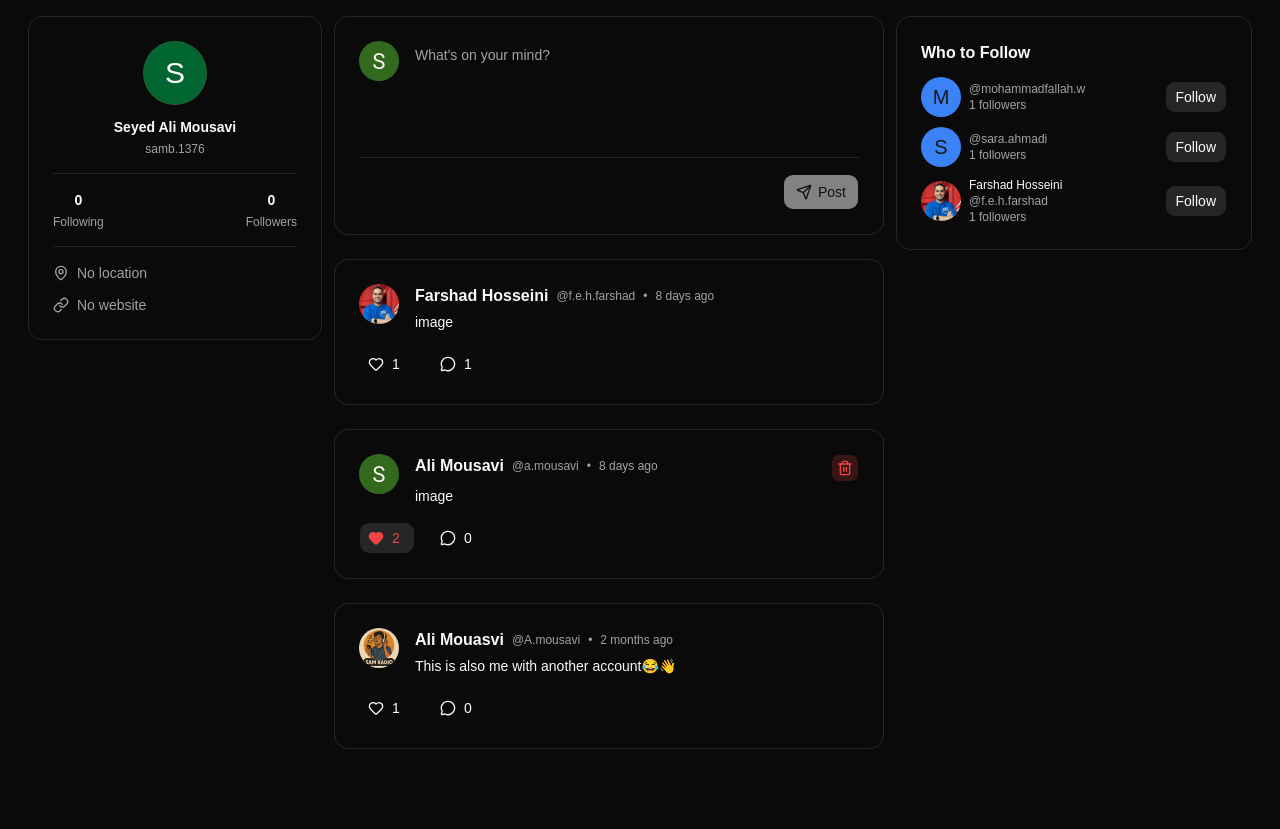
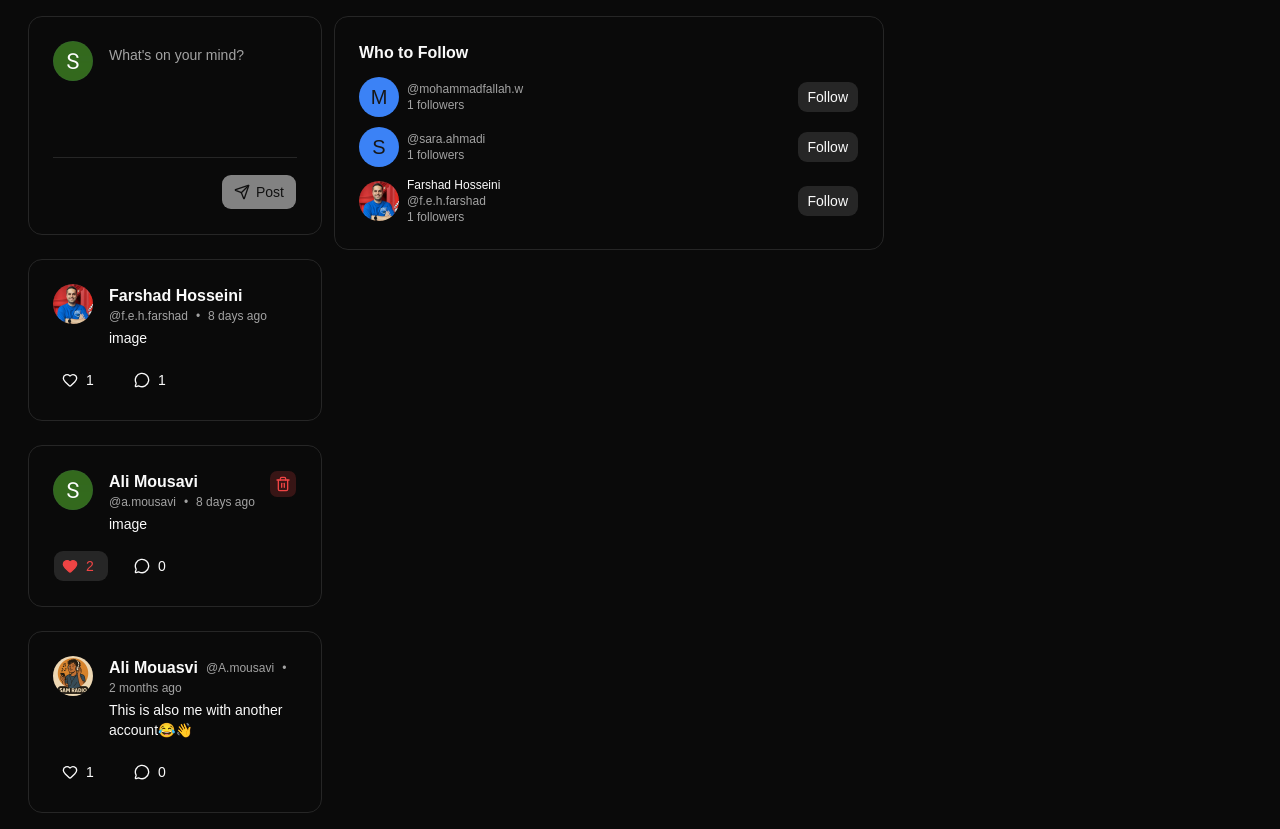
Before and after one commit to hmgolshani/Socially, a React (Vite) app: page / in a window 1280 px wide. Before the commit the page ends 800 px from the top, so only its background shows below. Built offline with nearby package versions, Linux system fonts and the light colour scheme.

Commit message:
fix layout in md size

```diff
--- a/src/components/layouts/Layout.tsx
+++ b/src/components/layouts/Layout.tsx
@@ -28,7 +28,7 @@ const Layout = () => {
       <Header />
 
       <div className="mx-auto grid max-w-[1256px] grid-cols-1 gap-3 px-4 py-4 md:grid-cols-[180px_minmax(0,1fr)] lg:grid-cols-[220px_minmax(0,1fr)] xl:grid-cols-[294px_550px_356px]">
-        <aside className="hidden md:block">
+        <aside className="hidden">
           <div className="sticky">
             {isAuthenticated ? (
               <SideProfileCard user={currentUser} />
```
